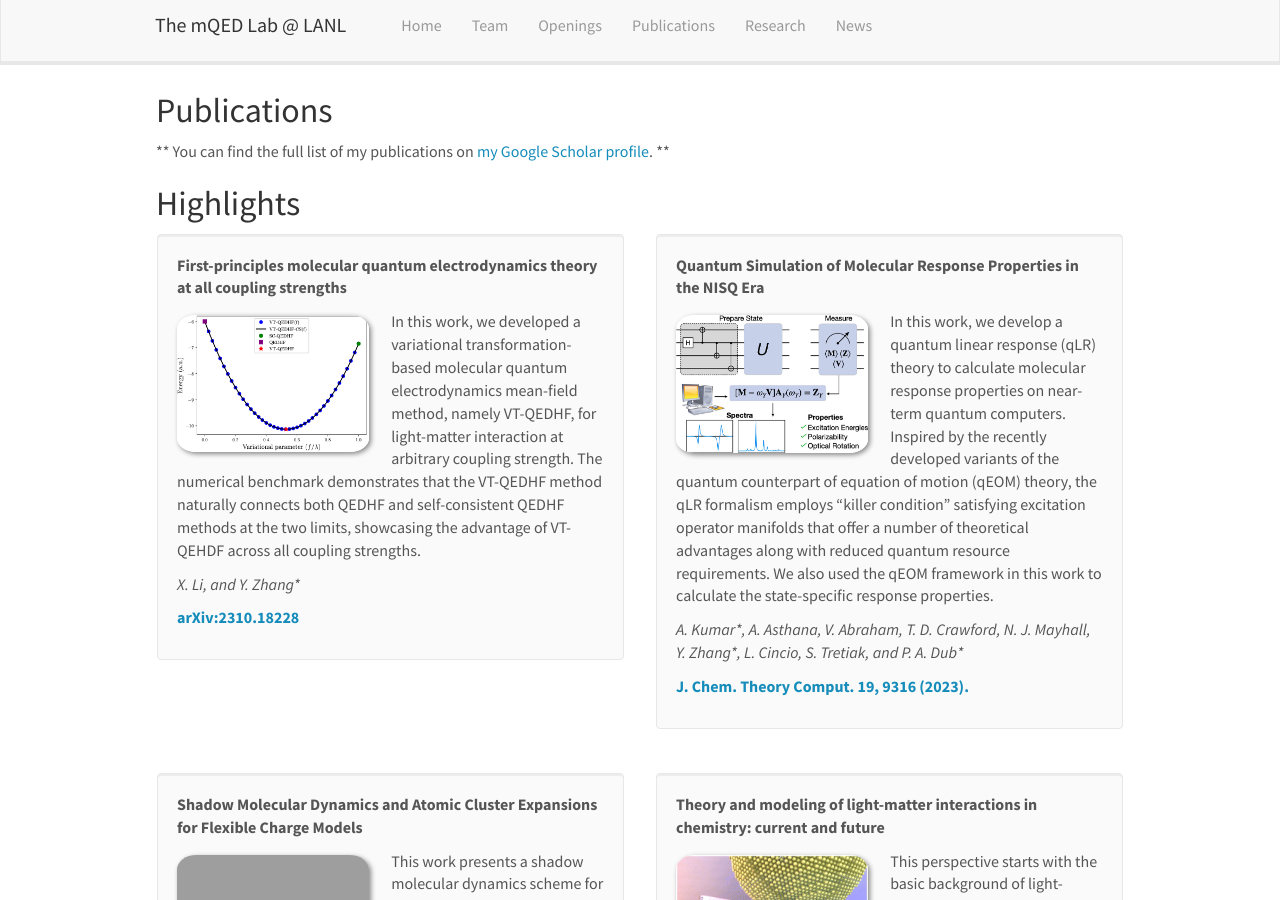
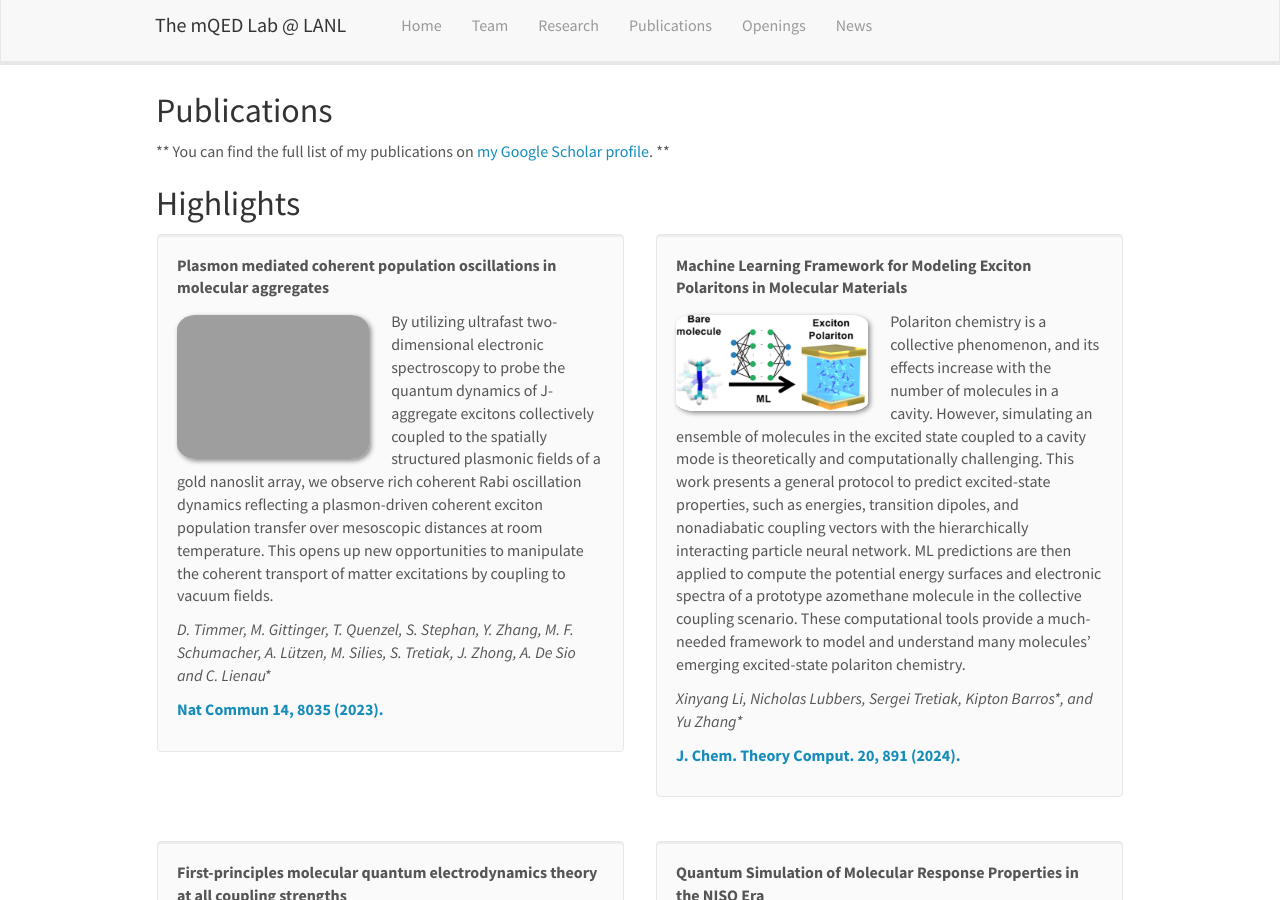
Before and after one commit to ares201005/ares201005.github.io, a Jekyll site: the page built from _pages/publications.md, in a window 1280 px wide and 900 px high. Built offline with Jekyll 4.4.1, drawn with Linux system fonts in a browser that asks for light colours; nearby versions of some CDN libraries; a style sheet for code colours, icons or effects is not loaded.

Commit message:
update pubs

```diff
--- a/_config.yml
+++ b/_config.yml
@@ -80,9 +80,9 @@ author:
 # Pages shown in navbar
 nav_pages:
   - name: team
+  - name: research
+  - name: publications
   - name: openings
-  - name: publications
-  - name: research
   - name: news
 
 #- name: software
--- a/_data/publist.yml
+++ b/_data/publist.yml
@@ -1,3 +1,29 @@
+- title: "template"
+  image: tba.jpeg
+  description:  TBA.
+  authors: TBA
+  link:
+     url: tba
+     display: tba
+  highlight: 0
+
+- title: "Plasmon mediated coherent population oscillations in molecular aggregates"
+  image: sq_polariton.png
+  description: By utilizing ultrafast two-dimensional electronic spectroscopy to probe the quantum dynamics of J-aggregate excitons collectively coupled to the spatially structured plasmonic fields of a gold nanoslit array, we observe rich coherent Rabi oscillation dynamics reflecting a plasmon-driven coherent exciton population transfer over mesoscopic distances at room temperature. This opens up new opportunities to manipulate the coherent transport of matter excitations by coupling to vacuum fields.
+  authors: D. Timmer, M. Gittinger, T. Quenzel, S. Stephan, Y. Zhang, M. F. Schumacher, A. Lützen, M. Silies, S. Tretiak, J. Zhong, A. De Sio and C. Lienau\*
+  link:
+     url: https://doi.org/10.1038/s41467-023-43578-4
+     display:  Nat Commun 14, 8035 (2023).
+  highlight: 1
+
+- title: "Machine Learning Framework for Modeling Exciton Polaritons in Molecular Materials"
+  image: ml_polariton.jpeg
+  description:  Polariton chemistry is a collective phenomenon, and its effects increase with the number of molecules in a cavity. However, simulating an ensemble of molecules in the excited state coupled to a cavity mode is theoretically and computationally challenging. This work presents a general protocol to predict excited-state properties, such as energies, transition dipoles, and nonadiabatic coupling vectors with the hierarchically interacting particle neural network. ML predictions are then applied to compute the potential energy surfaces and electronic spectra of a prototype azomethane molecule in the collective coupling scenario. These computational tools provide a much-needed framework to model and understand many molecules’ emerging excited-state polariton chemistry.
+  authors: Xinyang Li, Nicholas Lubbers, Sergei Tretiak, Kipton Barros\*, and Yu Zhang\*
+  link:
+     url: https://doi.org/10.1021/acs.jctc.3c01068
+     display: J. Chem. Theory Comput. 20, 891 (2024).
+  highlight: 1
 
 - title: "First-principles molecular quantum electrodynamics theory at all coupling strengths"
   image: vtqedhf.png
```
Also changed, not shown: images/pubpic/ml_polariton.jpeg (added), 1 other file.
